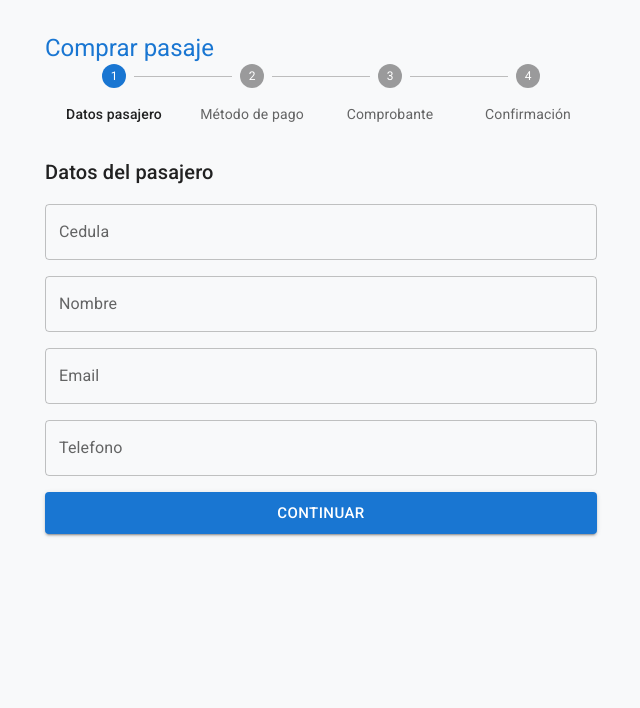
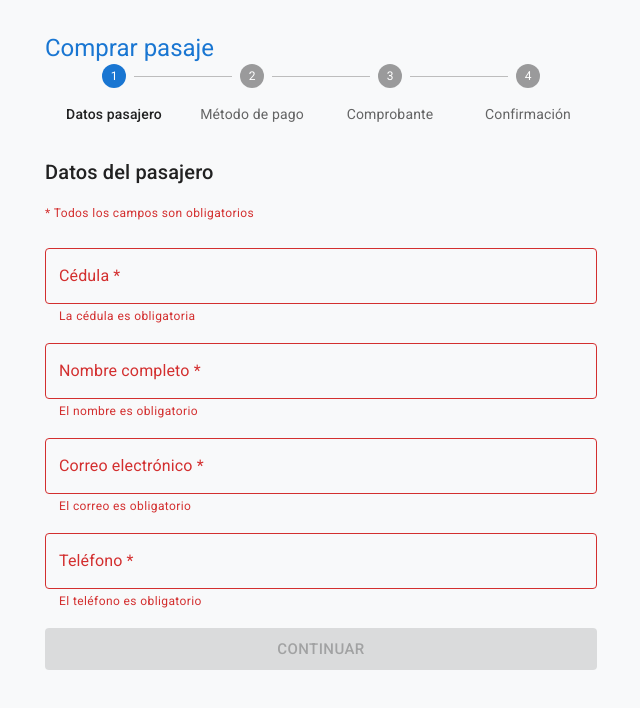
Before and after one commit to christopher5854/ProyectoBusesManejo, a React (Vite) app in the folder frontendBuses/: page /pago in a window 1280 px wide. Shown: the top 708 px of the page, without its empty margins (319-959 px from the left). Built offline with nearby package versions, Linux system fonts and the light colour scheme; sample sign-in values are in the browser's storage.

Commit message:
PROYEC-7: No permitir compras con información incompleta - validaciones en formularios

```diff
--- a/frontendBuses/src/pages/Pagos/index.jsx
+++ b/frontendBuses/src/pages/Pagos/index.jsx
@@ -23,6 +23,7 @@ export default function PagoPage() {
   const getToken = () => localStorage.getItem("token");
 
   const crearBoleto = async () => {
+    setError("");
   const token = getToken();
   if (!token) {
     setError("No has iniciado sesión. Por favor, inicia sesión primero.");
@@ -58,6 +59,7 @@ export default function PagoPage() {
 };
 
   const registrarPago = async () => {
+    setError("");  // Limpia errores anteriores
     try {
       await api.put(`/boletos/${boletoCreado.id}/pago`, {
         referencia_bancaria: datos.referencia,
@@ -122,17 +124,69 @@ export default function PagoPage() {
         {paso === 0 && (
           <Box sx={{ display: "flex", flexDirection: "column", gap: 2 }}>
             <Typography variant="h6">Datos del pasajero</Typography>
-          {["cedula", "nombre", "email", "telefono"].map((field) => (
+            <Typography variant="caption" color="error" sx={{ mb: 1 }}>
+              * Todos los campos son obligatorios
+            </Typography>
+
             <TextField
-              key={field}
-              label={field.charAt(0).toUpperCase() + field.slice(1)}
-              name={field}
-              value={datos[field]}
+              label="Cédula *"
+              name="cedula"
+              value={datos.cedula}
               onChange={handleChange}
               fullWidth
+              error={datos.cedula.trim() === ""}
+              helperText={datos.cedula.trim() === "" ? "La cédula es obligatoria" : ""}
             />
-          ))}
-          <Button variant="contained" size="large" onClick={crearBoleto}>
+
+            <TextField
+              label="Nombre completo *"
+              name="nombre"
+              value={datos.nombre}
+              onChange={handleChange}
+              fullWidth
+              error={datos.nombre.trim() === ""}
+              helperText={datos.nombre.trim() === "" ? "El nombre es obligatorio" : ""}
+            />
+
+            <TextField
+              label="Correo electrónico *"
+              name="email"
+              type="email"
+              value={datos.email}
+              onChange={handleChange}
+              fullWidth
+              error={datos.email.trim() === "" || !datos.email.includes("@")}
+              helperText={
+                datos.email.trim() === ""
+                  ? "El correo es obligatorio"
+                  : !datos.email.includes("@")
+                    ? "Ingresa un correo válido (ej: nombre@gmail.com)"
+                    : ""
+              }
+            />
+
+            <TextField
+              label="Teléfono *"
+              name="telefono"
+              value={datos.telefono}
+              onChange={handleChange}
+              fullWidth
+              error={datos.telefono.trim() === ""}
+              helperText={datos.telefono.trim() === "" ? "El teléfono es obligatorio" : ""}
+            />
+
+            <Button
+              variant="contained"
+              size="large"
+              onClick={crearBoleto}
+              disabled={
+                datos.cedula.trim() === "" ||
+                datos.nombre.trim() === "" ||
+                datos.email.trim() === "" ||
+                !datos.email.includes("@") ||
+                datos.telefono.trim() === ""
+              }
+            >
               Continuar
             </Button>
           </Box>
@@ -141,19 +195,39 @@ export default function PagoPage() {
         {paso === 1 && (
           <Box sx={{ display: "flex", flexDirection: "column", gap: 2 }}>
             <Typography variant="h6">Método de pago</Typography>
+            <Typography variant="caption" color="error" sx={{ mb: 1 }}>
+              * Todos los campos son obligatorios
+            </Typography>
+
             <RadioGroup name="metodoPago" value={datos.metodoPago} onChange={handleChange}>
               <FormControlLabel value="Transferencia" control={<Radio />} label="Transferencia bancaria" />
               <FormControlLabel value="Depósito" control={<Radio />} label="Depósito bancario" />
               <FormControlLabel value="Efectivo" control={<Radio />} label="Efectivo" />
             </RadioGroup>
+
             <TextField
-            label="Número de referencia"
+              label="Número de referencia *"
               name="referencia"
               value={datos.referencia}
               onChange={handleChange}
               fullWidth
+              error={datos.metodoPago !== "Efectivo" && datos.referencia.trim() === ""}
+              helperText={
+                datos.metodoPago !== "Efectivo" && datos.referencia.trim() === ""
+                  ? "El número de referencia es obligatorio para transferencia o depósito"
+                  : ""
+              }
             />
-          <Button variant="contained" size="large" disabled={!datos.metodoPago} onClick={registrarPago}>
+
+            <Button
+              variant="contained"
+              size="large"
+              onClick={registrarPago}
+              disabled={
+                !datos.metodoPago ||
+                (datos.metodoPago !== "Efectivo" && datos.referencia.trim() === "")
+              }
+            >
               Registrar pago
             </Button>
           </Box>
```
Lines whose indentation alone changed are shown as unchanged.
